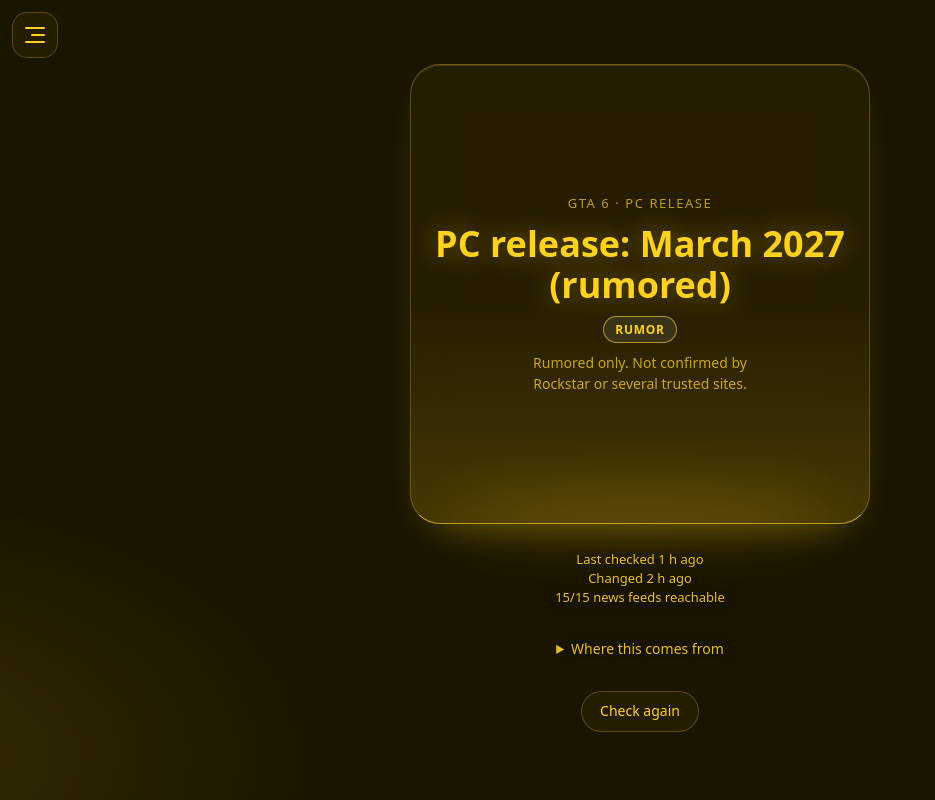
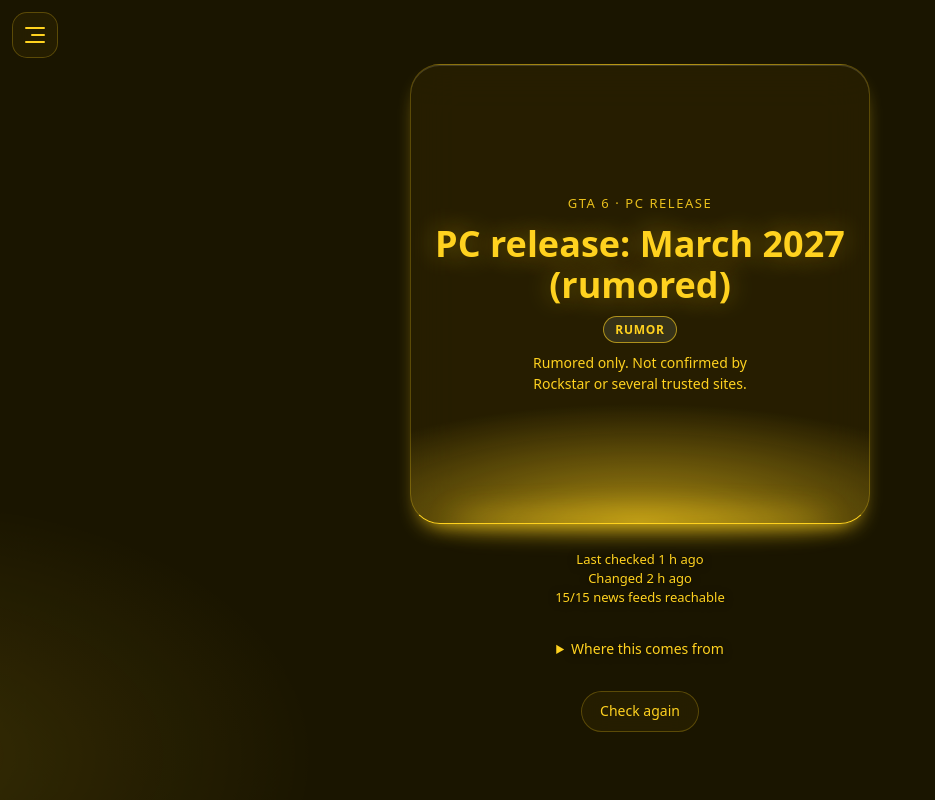
Before and after one commit to Tempestkurumi/gta6-pc-release-checker, a plain HTML site: page index.html in a window 1280 px wide. Shown: the whole page, without its empty margins (0-935 px from the left). Drawn offline with Linux system fonts and the light colour scheme.

Commit message:
Add files via upload

```diff
--- a/style.css
+++ b/style.css
@@ -53,25 +53,25 @@ body::before {
   display: flex; flex-direction: column; align-items: center; justify-content: center;
   text-align: center; gap: 10px; padding: 24px; border-radius: 30px;
   background:
-    linear-gradient(to top, color-mix(in srgb, var(--accent) 15%, transparent), transparent 50%),
+    radial-gradient(80% 26% at 50% 100%, color-mix(in srgb, var(--accent) 60%, transparent), transparent 100%),
     var(--glass);
   -webkit-backdrop-filter: blur(22px) saturate(140%); backdrop-filter: blur(22px) saturate(140%);
   border: 1px solid var(--line);
-  border-bottom-color: color-mix(in srgb, var(--accent) 70%, transparent);
+  border-bottom-color: var(--accent);
   box-shadow: inset 0 1px 0 rgba(255,255,255,.14),
-              0 18px 40px -22px color-mix(in srgb, var(--accent) 40%, transparent);
+              0 12px 22px -12px var(--accent);
   animation: rise .9s var(--ease) both;
 }
 /* the shine that spills out underneath */
 .square::after {
-  content: ""; position: absolute; z-index: -1; left: 8%; right: 8%; bottom: -10px; height: 36px;
-  background: var(--accent); filter: blur(30px); opacity: .22; border-radius: 50%;
+  content: ""; position: absolute; z-index: -1; left: 8%; right: 8%; bottom: -4px; height: 14px;
+  background: var(--accent); filter: blur(14px); opacity: .75; border-radius: 50%;
   animation: breathe 4.5s ease-in-out infinite;
 }
 @keyframes rise { from { opacity: 0; transform: translateY(26px) scale(.96); filter: blur(8px); } }
-@keyframes breathe { 50% { opacity: .34; transform: scaleX(1.06); } }
+@keyframes breathe { 50% { opacity: .45; transform: scaleX(1.05); } }
 
-.label { font-size: 13px; letter-spacing: .12em; text-transform: uppercase; color: var(--accent); opacity: .7; }
+.label { font-size: 13px; letter-spacing: .12em; text-transform: uppercase; color: var(--accent); opacity: .9; }
 .headline { font-size: clamp(25px, 7.4vw, 36px); font-weight: 750; line-height: 1.15; margin: 0; color: var(--accent);
             text-shadow: 0 0 28px color-mix(in srgb, var(--accent) 45%, transparent); }
 .count { font-size: 18px; font-weight: 600; color: var(--accent); }
@@ -80,13 +80,13 @@ body::before {
   padding: 4px 11px; border-radius: 999px; color: var(--accent); background: var(--accent-bg);
   border: 1px solid color-mix(in srgb, var(--accent) 60%, transparent);
 }
-.detail { font-size: 14px; color: var(--accent); opacity: .75; margin: 0; max-width: 30ch; }
-.meta { font-size: 13px; color: var(--accent); opacity: .9; text-align: center; text-shadow: 0 1px 8px rgba(0,0,0,.75); }
+.detail { font-size: 14px; color: var(--accent); opacity: 1; margin: 0; max-width: 30ch; }
+.meta { font-size: 13px; color: var(--accent); opacity: 1; text-align: center; text-shadow: 0 1px 8px rgba(0,0,0,.75); }
 .warn { color: #ffb020; font-weight: 600; opacity: 1; }
 a.meta { text-decoration: underline; }
 
 details { width: min(86vw, 440px); font-size: 14px; }
-summary { cursor: pointer; color: var(--accent); opacity: .9; text-shadow: 0 1px 8px rgba(0,0,0,.75); text-align: center; padding: 6px; }
+summary { cursor: pointer; color: var(--accent); opacity: 1; text-shadow: 0 1px 8px rgba(0,0,0,.75); text-align: center; padding: 6px; }
 ul { list-style: none; margin: 8px 0 0; padding: 0; display: grid; gap: 8px; }
 li { background: var(--glass); border: 1px solid var(--line); border-radius: 14px; padding: 10px 12px;
      -webkit-backdrop-filter: blur(14px); backdrop-filter: blur(14px); }
```
